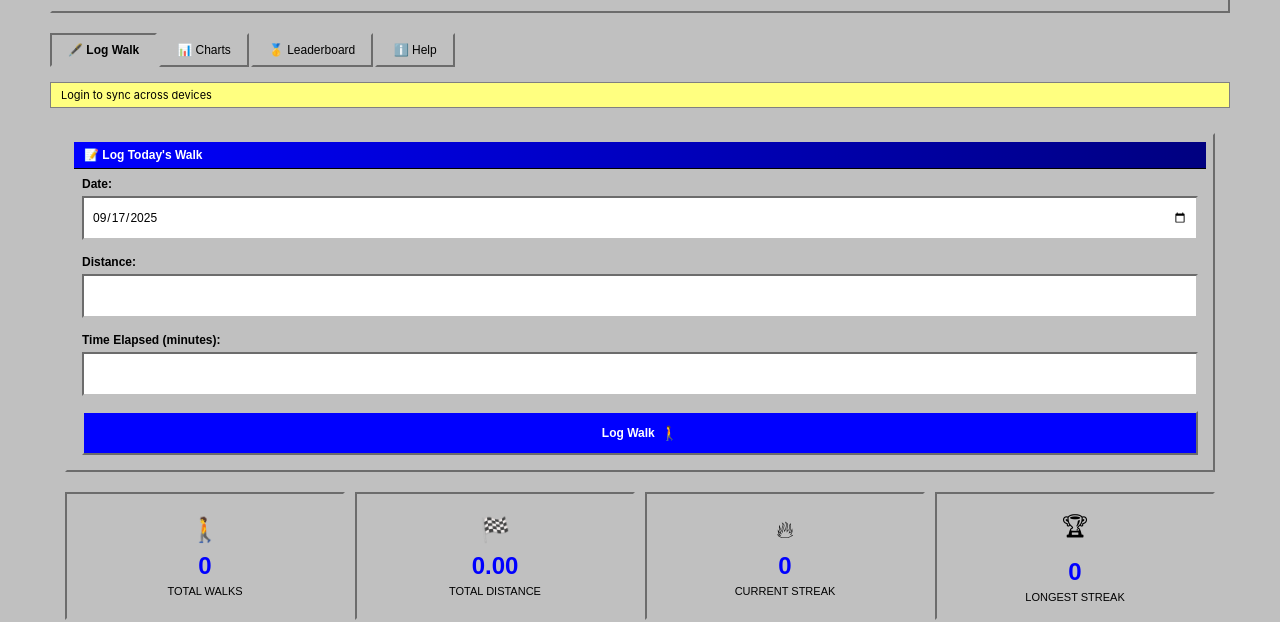
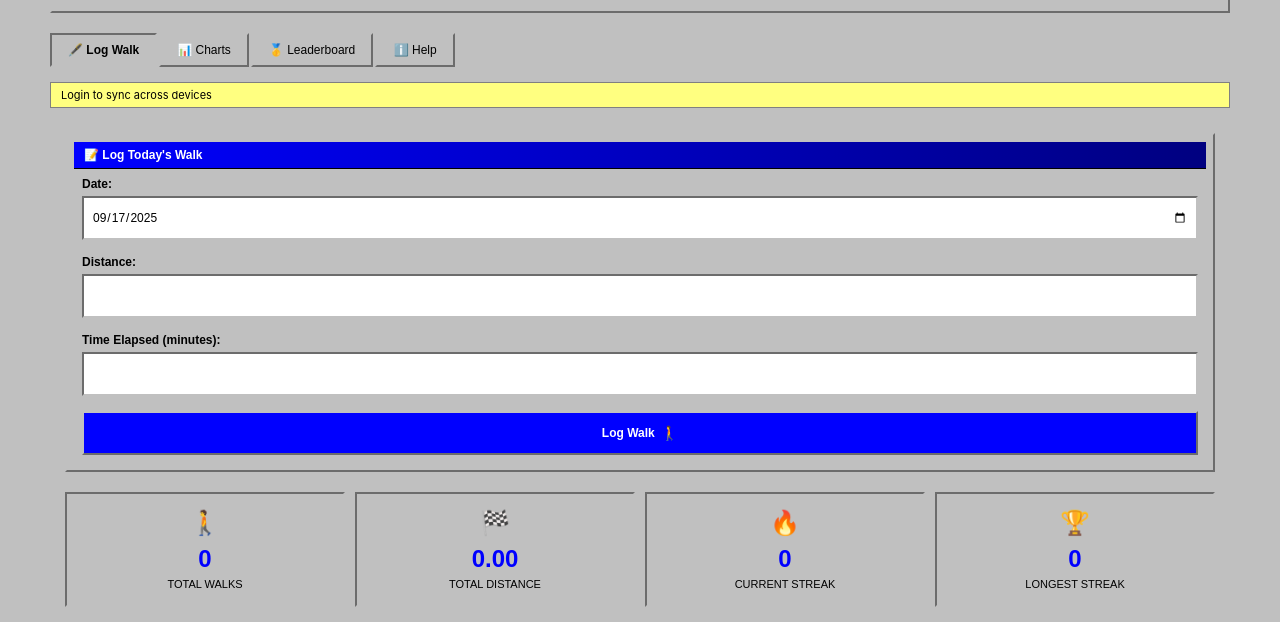
Before and after one commit to Daniel-Thornton/walking-logger, a plain HTML site: page docs/index.html in a window 1280 px wide. Shown: the part 365-987 px from the top of the page. Drawn offline with nearby package versions, Linux system fonts and the light colour scheme.

Commit message:
Add files via upload

```diff
--- a/docs/index.html
+++ b/docs/index.html
@@ -120,25 +120,25 @@
                 <section class="stats-section">
                     <div class="stats-grid">
                         <div class="stat-card">
-                            <div class="stat-icon">🚶&#xFE0E;</div>
+                            <div class="stat-icon">🚶</div>
                             <div class="stat-value" id="totalWalks">0</div>
                             <div class="stat-label">Total Walks</div>
                         </div>
 
                         <div class="stat-card">
-                            <div class="stat-icon">🏁&#xFE0E;</div>
+                            <div class="stat-icon">🏁</div>
                             <div class="stat-value" id="totalDistance">0</div>
                             <div class="stat-label">Total Distance</div>
                         </div>
 
                         <div class="stat-card">
-                            <div class="stat-icon">🔥&#xFE0E;</div>
+                            <div class="stat-icon">🔥</div>
                             <div class="stat-value" id="currentStreak">0</div>
                             <div class="stat-label">Current Streak</div>
                         </div>
 
                         <div class="stat-card">
-                            <div class="stat-icon">🏆&#xFE0E;</div>
+                            <div class="stat-icon">🏆</div>
                             <div class="stat-value" id="longestStreak">0</div>
                             <div class="stat-label">Longest Streak</div>
                         </div>
--- a/docs/styles.css
+++ b/docs/styles.css
@@ -563,6 +563,7 @@ ul {
 
 .stat-icon {
     font-size: 24px;
+    font-family: "Segoe UI Symbol";
     margin-bottom: 8px;
 }
 
```
